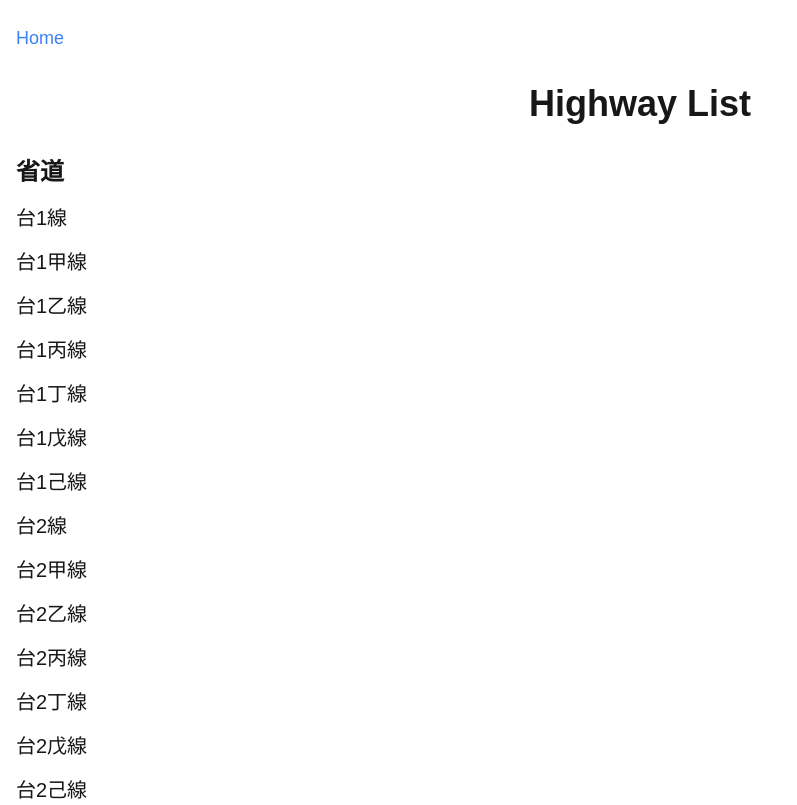
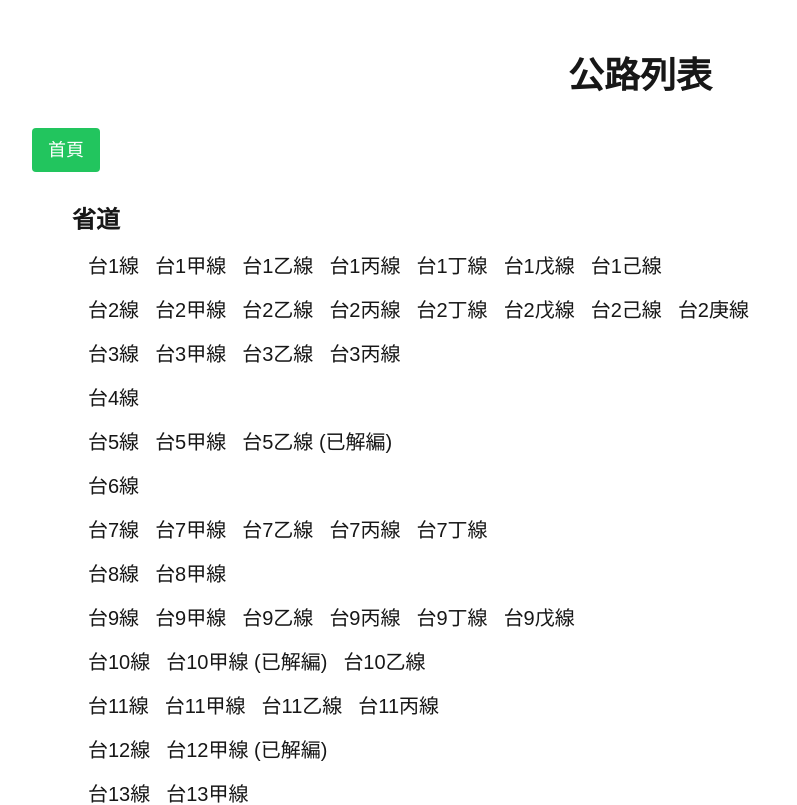
Before and after one commit to jamiema1048/tw_highway, a Next.js app: page /highways in a window 1280 px wide. Shown: the top 805 px of the page, without its empty margins (0-797 px from the left). Built offline with nearby package versions, Linux system fonts and the light colour scheme; data requests are answered from the project's data file.

Commit message:
Add loading & not-found

```diff
--- /dev/null
+++ b/src/app/highways/[highwayId]/loading.jsx
@@ -0,0 +1,20 @@
+"use client";
+import Head from "next/head";
+const Loading = () => {
+  document.title = "載入中請稍後";
+  return (
+    <>
+      <Head>
+        <title>載入中請稍後.....</title>
+      </Head>
+      <div className="flex flex-col items-center justify-center h-screen bg-black text-center">
+        {/* 旋轉的加載動畫 */}
+        <div className="w-12 h-12 border-4 border-t-4 border-gray-200 border-solid rounded-full animate-spin border-t-gray-800"></div>
+
+        <p className="text-xl text-white mt-4">Loading data...</p>
+      </div>
+    </>
+  );
+};
+
+export default Loading;
--- /dev/null
+++ b/src/app/highways/[highwayId]/not-found.jsx
@@ -0,0 +1,46 @@
+"use client";
+import { useEffect } from "react";
+import Head from "next/head";
+const NotFound = () => {
+  const handleToListClick = () => {
+    window.location.href = "/highways";
+  };
+  const handleToHomeClick = () => {
+    window.location.href = "/";
+  };
+  useEffect(() => {
+    const timer = setTimeout(() => {
+      window.location.href = "/highways";
+    }, 5000); // 5 秒後自動導向 /highways
+    return () => clearTimeout(timer);
+  }, []);
+  return (
+    <>
+      <Head>
+        <title>無法顯示</title>
+      </Head>
+      <div className="flex flex-col items-center justify-center h-screen bg-black text-center">
+        <h1 className="text-6xl font-bold text-white">404</h1>
+        <p className="text-xl text-white mt-4">
+          哇哩嘞!!!!!你找的公路資料不存在，5秒內導回公路列表
+        </p>
+        <div className="container mx-auto mt-4 flex flex-row place-content-center">
+          <button
+            onClick={handleToListClick}
+            className="text-lg m-4 bg-green-500 text-white p-4 rounded hover:bg-green-600 flex flex-row"
+          >
+            <span>公路列表</span>
+          </button>
+          <button
+            onClick={handleToHomeClick}
+            className="text-lg m-4 bg-green-500 text-white p-4 rounded hover:bg-green-600 flex flex-row"
+          >
+            <span>首頁</span>
+          </button>
+        </div>
+      </div>
+    </>
+  );
+};
+
+export default NotFound;
--- a/src/app/highways/[highwayId]/page.jsx
+++ b/src/app/highways/[highwayId]/page.jsx
@@ -4,20 +4,32 @@ import { useContext, useState, useEffect } from "react";
 import { TitleContext } from "./../../context/TitleContext";
 import Head from "next/head";
 import Image from "next/image";
-import Link from "next/link";
+import NotFound from "./not-found"; // ✅ 引入 not-found 頁面
+import Loading from "./loading";
 
 const HighwayContent = ({ params }) => {
   const [highwayId, setHighwayId] = useState(null);
   const { title, setTitle } = useContext(TitleContext);
   const [data, setData] = useState(null);
   const [error, setError] = useState(null);
+  const [loading, setLoading] = useState(true);
+  const [notFoundPage, setNotFoundPage] = useState(false); // 🔥 追蹤是否顯示 404 頁面
 
   useEffect(() => {
+    // setTitle("載入中請稍後");
+    // document.title = "載入中請稍後";
     const unwrapParams = async () => {
       try {
         const unwrappedParams = await params; // 解包 params
+        if (!unwrappedParams?.highwayId) {
+          setNotFoundPage(true);
+          setTitle("無法顯示");
+          document.title = "無法顯示";
+          return;
+        }
         if (unwrappedParams && unwrappedParams.highwayId) {
           console.log("Highway ID from params:", unwrappedParams.highwayId); // 打印 highwayId
+
           setHighwayId(unwrappedParams.highwayId); // 從解包後的路由參數獲取 highwayId
         }
       } catch (err) {
@@ -32,6 +44,8 @@ const HighwayContent = ({ params }) => {
     if (!highwayId) return;
 
     const fetchHighwayData = async () => {
+      setLoading(true); // 確保進入 loading 狀態
+      await new Promise((r) => setTimeout(r, 3000)); // 模擬網路延遲
       try {
         const response = await fetch("http://localhost:8000/highways");
         if (!response.ok) throw new Error("Failed to fetch highways data");
@@ -40,9 +54,12 @@ const HighwayContent = ({ params }) => {
         const highway = allHighways.find(
           (hwy) => Number(hwy.id) === Number(highwayId)
         );
+        setLoading(false);
 
         if (!highway) {
-          setError(`Highway with ID ${highwayId} does not exist`);
+          setNotFoundPage(true); // ❌ 找不到資料，顯示 404
+          setTitle("無法顯示");
+          document.title = "無法顯示";
           return;
         }
 
@@ -77,8 +94,19 @@ const HighwayContent = ({ params }) => {
   if (error) {
     return <h1>Error: {error}</h1>; // 顯示錯誤訊息
   }
+  if (notFoundPage) {
+    return <NotFound />; // ✅ 顯示 404 頁面
+  }
+  const handleToListClick = () => {
+    window.location.href = "/highways";
+  };
+  const handleToHomeClick = () => {
+    window.location.href = "/";
+  };
 
-  return (
+  return loading ? (
+    <Loading />
+  ) : (
     <>
       <Head>
         <title>{title}</title>
@@ -191,9 +219,20 @@ const HighwayContent = ({ params }) => {
           <span className="ml-2 text-xl">Loading data...</span>
         </div>
       )}
-      <Link href="/highways" className="text-lg text-blue-500 hover:underline">
-        Highway List
-      </Link>
+      <div className="container mx-auto mt-4 flex flex-row place-content-center">
+        <button
+          onClick={handleToListClick}
+          className="text-lg m-4 bg-green-500 text-white p-4 rounded hover:bg-green-600 flex flex-row"
+        >
+          <span>公路列表</span>
+        </button>
+        <button
+          onClick={handleToHomeClick}
+          className="text-lg m-4 bg-green-500 text-white p-4 rounded hover:bg-green-600 flex flex-row"
+        >
+          <span>首頁</span>
+        </button>
+      </div>
     </>
   );
 };
--- /dev/null
+++ b/src/app/highways/loading.jsx
@@ -0,0 +1,20 @@
+"use client";
+import Head from "next/head";
+const Loading = () => {
+  //document.title = "載入中請稍後";
+  return (
+    <>
+      <Head>
+        <title>載入中請稍後.....</title>
+      </Head>
+      <div className="flex flex-col items-center justify-center h-screen bg-black text-center">
+        {/* 旋轉的加載動畫 */}
+        <div className="w-12 h-12 border-4 border-t-4 border-gray-200 border-solid rounded-full animate-spin border-t-gray-800"></div>
+
+        <p className="text-xl text-white mt-4">Loading data...</p>
+      </div>
+    </>
+  );
+};
+
+export default Loading;
--- a/src/app/highways/page.jsx
+++ b/src/app/highways/page.jsx
@@ -1,23 +1,43 @@
 "use client";
-
 import Link from "next/link";
 import Head from "next/head";
 import { TitleContext } from "./../context/TitleContext";
+import Loading from "./loading";
 import { use, useState, useEffect, useContext } from "react";
 
 const HighwayList = () => {
   const [highways, setHighways] = useState([]);
   const { title, setTitle } = useContext(TitleContext);
+  const [error, setError] = useState(null);
+  const [loading, setLoading] = useState(true);
+  // useEffect(() => {
+  //   if (loading == true) {
+  //     setTitle("載入中請稍後");
+  //     document.title = "載入中請稍後";
+  //   }
+  // }, []);
 
   useEffect(() => {
     const fetchHighways = async () => {
+      setLoading(true); // 確保進入 loading 狀態
+      await new Promise((r) => setTimeout(r, 3000)); // 模擬網路延遲
+      try {
         const response = await fetch("http://localhost:8000/highways"); // 替换为你的 API 地址
+        if (!response.ok) throw new Error("Failed to fetch highways data");
         const data = await response.json();
         setHighways(data);
+        setLoading(false);
+      } catch (error) {
+        setError(error.message);
+      }
     };
 
     fetchHighways();
   }, []);
+
+  const handleToHomeClick = () => {
+    window.location.href = "/";
+  };
 
   // 分區資料
   const section1 = highways.filter(
@@ -27,25 +47,23 @@ const HighwayList = () => {
     (highway) => highway.id / 10000 >= 4 && highway.id / 10000 < 5
   );
 
-  return (
-    <>
-      <Head>
-        <title>{title}</title>
-      </Head>
-      <div className="container mx-auto px-4 py-6">
-        <Link href="/" className="text-lg text-blue-500 hover:underline">
-          Home
-        </Link>
-        <h1 className="text-4xl font-bold text-white-800 text-center my-8">
-          Highway List
-        </h1>
+  // 分組相同前三碼的 ID
+  const groupByPrefix = (section) => {
+    const grouped = {};
+    section.forEach((highway) => {
+      const prefix = Math.floor(highway.id / 100);
+      if (!grouped[prefix]) {
+        grouped[prefix] = [];
+      }
+      grouped[prefix].push(highway);
+    });
+    return grouped;
+  };
 
-        {/* 第二區域: 省道 */}
-        <div className="mt-8">
-          <h2 className="text-2xl font-semibold text-white-700 mb-4">省道</h2>
-          {section2.length > 0 ? (
-            <div className="space-y-4">
-              {section2.map((highway) => (
+  const renderGroupedHighways = (groupedHighways) => {
+    return Object.entries(groupedHighways).map(([prefix, highways]) => (
+      <div key={prefix} className="flex flex-wrap gap-4">
+        {highways.map((highway) => (
           <h3 key={highway.id} className="text-xl">
             <Link
               href={`highways/${highway.id}`}
@@ -60,34 +78,53 @@ const HighwayList = () => {
           </h3>
         ))}
       </div>
+    ));
+  };
+
+  return loading ? (
+    <Loading />
+  ) : (
+    <>
+      <Head>
+        <title>{title}</title>
+      </Head>
+      <div className="container mx-auto px-4 py-6">
+        <h1 className="text-4xl font-bold text-white-800 text-center my-8">
+          公路列表
+        </h1>
+        <button
+          onClick={handleToHomeClick}
+          className="text-lg m-4 bg-green-500 text-white px-4 py-2 rounded hover:bg-green-600 flex flex-row"
+        >
+          <span>首頁</span>
+        </button>
+
+        <div className="pl-5">
+          {/* 第二區域: 省道 */}
+          <div className="ml-9 mt-8">
+            <h2 className="text-2xl font-semibold text-white-700 mb-4">省道</h2>
+            {section2.length > 0 ? (
+              <div className="space-y-4 ml-4">
+                {renderGroupedHighways(groupByPrefix(section2))}
+              </div>
             ) : (
               <p className="text-gray-500">No highways found in this range.</p>
             )}
           </div>
 
           {/* 第一區域: 縣市道 */}
-        <div className="mt-8">
-          <h2 className="text-2xl font-semibold text-white-700 mb-4">縣市道</h2>
+          <div className="ml-9 mt-8">
+            <h2 className="text-2xl font-semibold text-white-700 mb-4">
+              縣市道
+            </h2>
             {section1.length > 0 ? (
-            <div className="space-y-4">
-              {section1.map((highway) => (
-                <h3 key={highway.id} className="text-xl">
-                  <Link
-                    href={`highways/${highway.id}`}
-                    className="text-white-600 hover:text-yellow-400"
-                  >
-                    {highway.remark && highway.remark.includes("解編")
-                      ? `${highway.name}  (已解編)`
-                      : highway.remark && highway.remark.includes("未納編")
-                      ? `${highway.name}  (未納編)`
-                      : highway.name}
-                  </Link>
-                </h3>
-              ))}
+              <div className="space-y-4 ml-4">
+                {renderGroupedHighways(groupByPrefix(section1))}
               </div>
             ) : (
               <p className="text-gray-500">No highways found in this range.</p>
             )}
+          </div>
         </div>
       </div>
     </>
--- /dev/null
+++ b/src/app/not-found.jsx
@@ -0,0 +1,17 @@
+import Link from "next/link";
+
+const NotFound = () => {
+  return (
+    <>
+      <div>
+        <h2>Page not found</h2>
+        <p>Could not find requested resource</p>
+        <p>
+          <Link href="/">Home</Link>
+        </p>
+      </div>
+    </>
+  );
+};
+
+export default NotFound;
--- a/src/app/not-found.tsx
+++ /dev/null
@@ -1,15 +0,0 @@
-import Link from "next/link";
-
-const NotFound = () => {
-  return (
-    <div>
-      <h2>Page not found</h2>
-      <p>Could not find requested resource</p>
-      <p>
-        <Link href="/">Home</Link>
-      </p>
-    </div>
-  );
-};
-
-export default NotFound;
```
Lines whose indentation alone changed are shown as unchanged.
